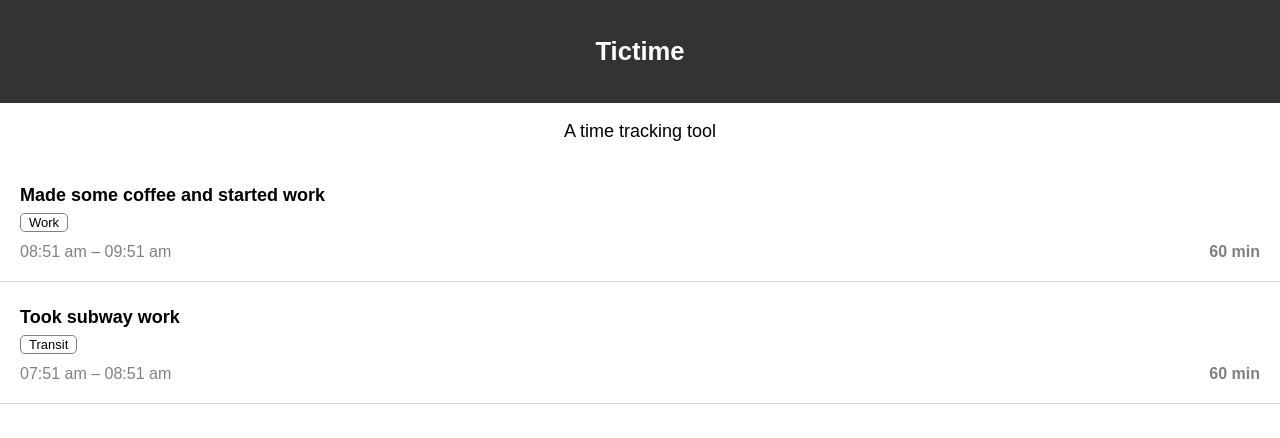
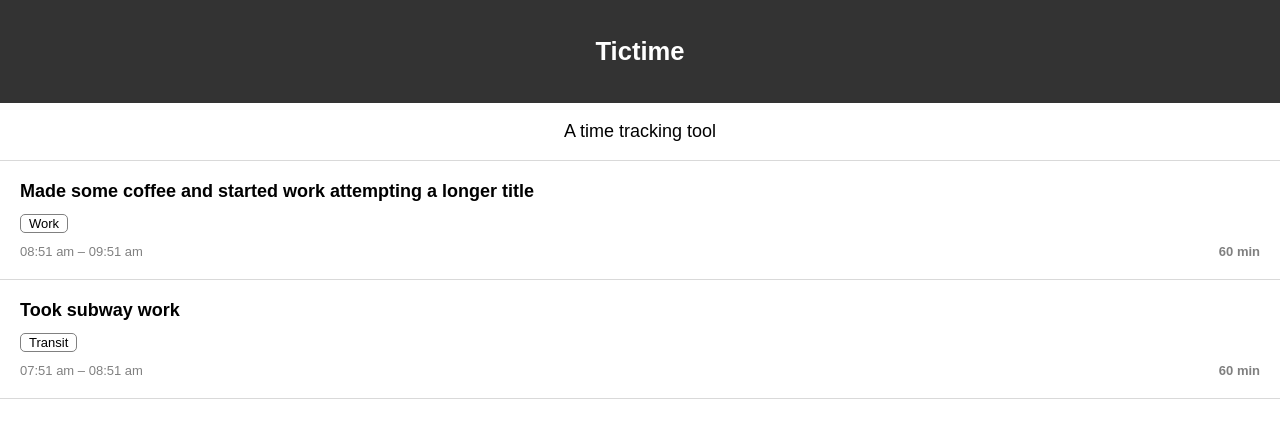
Before and after one commit to preist/tictime, a React app: page / in a window 1280 px wide. Shown: the top 438 px of the page. Built offline with nearby package versions, Linux system fonts and the light colour scheme.

Commit message:
Fix styles

```diff
--- a/src/app.tsx
+++ b/src/app.tsx
@@ -15,8 +15,9 @@ class App extends React.Component {
         <p className="app-description">
           A time tracking tool
         </p>
+        <div className="log-entries">
           <LogEntry
-          title="Made some coffee and started work"
+            title="Made some coffee and started work attempting a longer title"
             category={1}
             startAt={subHours(new Date(), 1)}
             endAt={new Date(new Date())}
@@ -28,6 +29,7 @@ class App extends React.Component {
             endAt={subHours(new Date(), 1)}
           />
         </div>
+      </div>
     );
   }
 }
--- a/src/components/log_entry.scss
+++ b/src/components/log_entry.scss
@@ -4,8 +4,12 @@
   padding: 20px;
   border-bottom: 1px solid lighten(gray, 35%);
 
+  &:first-child {
+    border-top: 1px solid lighten(gray, 35%);
+  }
+
   &--title {
-    padding: 5px 0;
+    margin-bottom: 10px;
 
     &--value {
       font-size: 18px;
@@ -28,6 +32,7 @@
   &--time {
     display: flex;
     justify-content: space-between;
+    font-size: 13px;
 
     &--range,
     &--duration {
```
Lines whose indentation alone changed are shown as unchanged.
